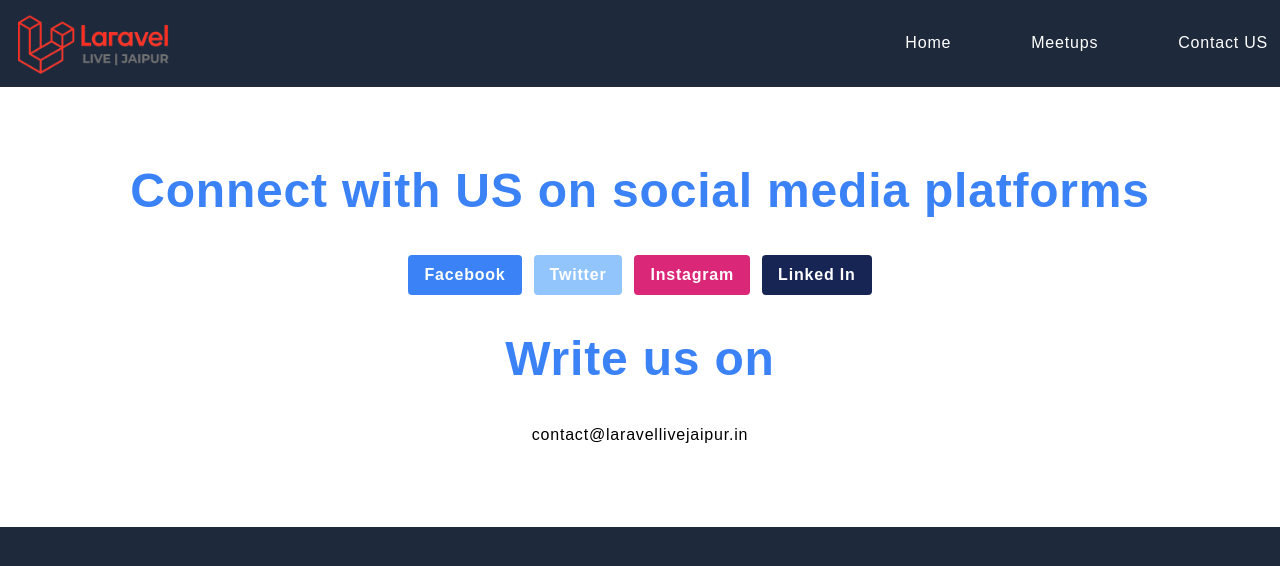
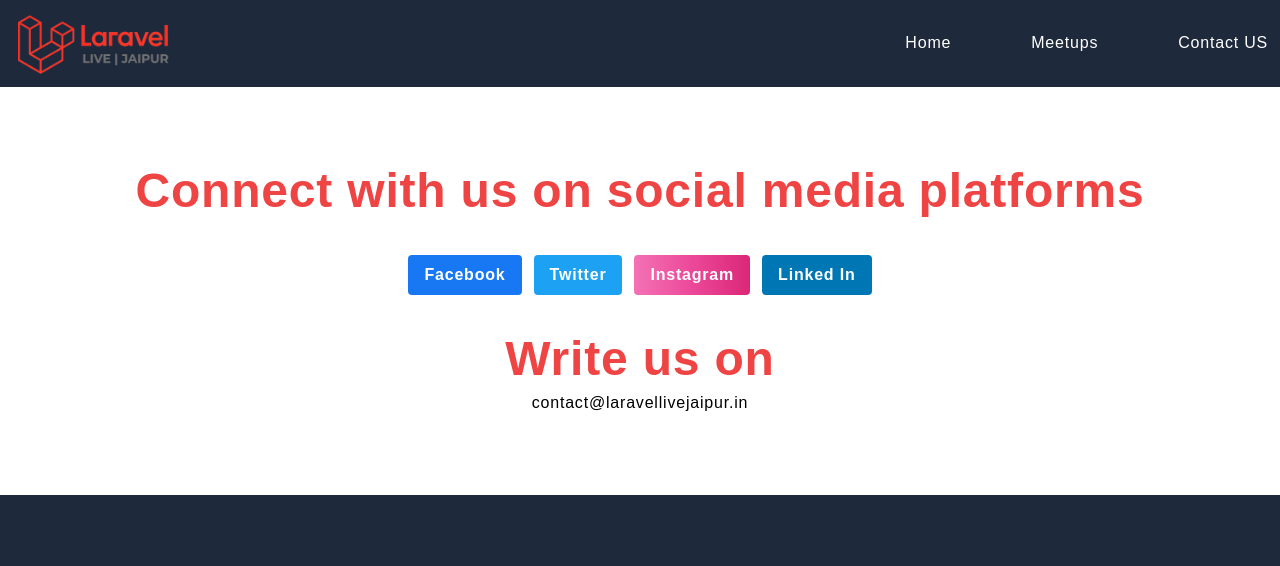
Before and after one commit to laraveljaipur/laravellivejaipur.in, a Next.js app: page /contact-us in a window 1280 px wide. Shown: the top 566 px of the page. Built offline with nearby package versions, Linux system fonts and the light colour scheme.

Commit message:
Refactored UI: implemented dark mode classes, made ui adjustments, and removed unused imports. also updated content

```diff
--- a/src/app/contact-us/page.js
+++ b/src/app/contact-us/page.js
@@ -1,52 +1,82 @@
-import Link from 'next/link'
-import React from 'react'
+import Link from "next/link";
+import React from "react";
+
+const contactEmail = "contact@laravellivejaipur.in";
 
 export const metadata = {
-	title: 'Laravel Live Jaipur - Find your community',
-	description: 'Laravel Live Jaipur - Find your community in Jaipur',
-	keywords: ['Laravel Live Jaipur', ' Find your community in Jaipur', 'laravellivejaipur'],
-	metadataBase: new URL('https://www.laravellivejaipur.in')
-}
+  title: "Laravel Live Jaipur - Find your community",
+  description: "Laravel Live Jaipur - Find your community in Jaipur",
+  keywords: [
+    "Laravel Live Jaipur",
+    " Find your community in Jaipur",
+    "laravellivejaipur",
+  ],
+  metadataBase: new URL("https://www.laravellivejaipur.in"),
+};
 
-const ConatcUS = () => {
+const ContactUS = () => {
   return (
-		<section class='bg-white dark:bg-gray-900'>
-			<div class='flex flex-col bg-center bg-cover bg-no-repeat'>
-				<div class='grid place-items-center mx-auto p-20 sm:my-auto bg-white rounded-3xl space-y-10'>
-					<h1 class='text-5xl font-semibold text-blue-500'>Connect with US on social media platforms</h1>
-					<div class='flex items-center justify-center space-x-3'>
-						<Link href={'https://facebook.com/laravellivejaipur'} target='_blank' class='bg-blue-500 px-4 py-2 font-semibold text-white inline-flex items-center space-x-2 rounded'>
+    <section class="bg-white dark:bg-gray-900">
+      <div class="flex flex-col bg-center bg-cover bg-no-repeat">
+        <div class="grid place-items-center mx-auto p-20 sm:my-auto rounded-3xl space-y-10">
+          <h1 class="text-5xl font-semibold text-red-500">
+            Connect with us on social media platforms
+          </h1>
+          <div class="flex items-center justify-center space-x-3">
+            <Link
+              href={"https://facebook.com/laravellivejaipur"}
+              target="_blank"
+              class="bg-[#1877F2] px-4 py-2 font-semibold text-white inline-flex items-center space-x-2 rounded"
+            >
               {/* <svg class='w-5 h-5 fill-current' role='img' xmlns='http://www.w3.org/2000/svg' viewBox='0 0 24 24'>
 								<path d='M24 12.073c0-6.627-5.373-12-12-12s-12 5.373-12 12c0 5.99 4.388 10.954 10.125 11.854v-8.385H7.078v-3.47h3.047V9.43c0-3.007 1.792-4.669 4.533-4.669 1.312 0 2.686.235 2.686.235v2.953H15.83c-1.491 0-1.956.925-1.956 1.874v2.25h3.328l-.532 3.47h-2.796v8.385C19.612 23.027 24 18.062 24 12.073z' />
 							</svg> */}
               <span>Facebook</span>
             </Link>
-						<Link href={'https://twitter.com/laravel_jaipur'} target='_blank' class='bg-blue-300 px-4 py-2 font-semibold text-white inline-flex items-center space-x-2 rounded'>
+            <Link
+              href={"https://twitter.com/laravel_jaipur"}
+              target="_blank"
+              class="bg-[#1DA1F2] px-4 py-2 font-semibold text-white inline-flex items-center space-x-2 rounded"
+            >
               {/* <svg class='w-5 h-5 fill-current' role='img' xmlns='http://www.w3.org/2000/svg' viewBox='0 0 24 24'>
 								<path d='M23.953 4.57a10 10 0 01-2.825.775 4.958 4.958 0 002.163-2.723c-.951.555-2.005.959-3.127 1.184a4.92 4.92 0 00-8.384 4.482C7.69 8.095 4.067 6.13 1.64 3.162a4.822 4.822 0 00-.666 2.475c0 1.71.87 3.213 2.188 4.096a4.904 4.904 0 01-2.228-.616v.06a4.923 4.923 0 003.946 4.827 4.996 4.996 0 01-2.212.085 4.936 4.936 0 004.604 3.417 9.867 9.867 0 01-6.102 2.105c-.39 0-.779-.023-1.17-.067a13.995 13.995 0 007.557 2.209c9.053 0 13.998-7.496 13.998-13.985 0-.21 0-.42-.015-.63A9.935 9.935 0 0024 4.59z' />
 							</svg> */}
               <span>Twitter</span>
             </Link>
-						<Link href={'https://www.instagram.com/laravel_jaipur'} target='_blank' class='bg-pink-600 px-4 py-2 font-semibold text-white inline-flex items-center space-x-2 rounded'>
+            <Link
+              href={"https://www.instagram.com/laravel_jaipur"}
+              target="_blank"
+              class="bg-gradient-to-r from-pink-400 via-pink-500 to-pink-600 hover:bg-gradient-to-br px-4 py-2 font-semibold text-white inline-flex items-center space-x-2 rounded"
+            >
               {/* <svg class='w-5 h-5 fill-current' role='img' viewBox='0 0 24 24' xmlns='http://www.w3.org/2000/svg'>
 								<path d='M12 0A12 12 0 0 0 0 12a12 12 0 0 0 12 12 12 12 0 0 0 12-12A12 12 0 0 0 12 0zm5.01 4.744c.688 0 1.25.561 1.25 1.249a1.25 1.25 0 0 1-2.498.056l-2.597-.547-.8 3.747c1.824.07 3.48.632 4.674 1.488.308-.309.73-.491 1.207-.491.968 0 1.754.786 1.754 1.754 0 .716-.435 1.333-1.01 1.614a3.111 3.111 0 0 1 .042.52c0 2.694-3.13 4.87-7.004 4.87-3.874 0-7.004-2.176-7.004-4.87 0-.183.015-.366.043-.534A1.748 1.748 0 0 1 4.028 12c0-.968.786-1.754 1.754-1.754.463 0 .898.196 1.207.49 1.207-.883 2.878-1.43 4.744-1.487l.885-4.182a.342.342 0 0 1 .14-.197.35.35 0 0 1 .238-.042l2.906.617a1.214 1.214 0 0 1 1.108-.701zM9.25 12C8.561 12 8 12.562 8 13.25c0 .687.561 1.248 1.25 1.248.687 0 1.248-.561 1.248-1.249 0-.688-.561-1.249-1.249-1.249zm5.5 0c-.687 0-1.248.561-1.248 1.25 0 .687.561 1.248 1.249 1.248.688 0 1.249-.561 1.249-1.249 0-.687-.562-1.249-1.25-1.249zm-5.466 3.99a.327.327 0 0 0-.231.094.33.33 0 0 0 0 .463c.842.842 2.484.913 2.961.913.477 0 2.105-.056 2.961-.913a.361.361 0 0 0 .029-.463.33.33 0 0 0-.464 0c-.547.533-1.684.73-2.512.73-.828 0-1.979-.196-2.512-.73a.326.326 0 0 0-.232-.095z' />
 							</svg> */}
               <span>Instagram</span>
             </Link>
-						<Link href={'https://www.linkedin.com/company/laravel-jaipur'} target='_blank' class='bg-blue-950 px-4 py-2 font-semibold text-white inline-flex items-center space-x-2 rounded'>
+            <Link
+              href={"https://www.linkedin.com/company/laravel-jaipur"}
+              target="_blank"
+              class="bg-[#0077B5] px-4 py-2 font-semibold text-white inline-flex items-center space-x-2 rounded"
+            >
               {/* <svg class='w-5 h-5 fill-current' role='img' viewBox='0 0 24 24' xmlns='http://www.w3.org/2000/svg'>
 								<path d='M12.017 0C5.396 0 .029 5.367.029 11.987c0 5.079 3.158 9.417 7.618 11.162-.105-.949-.199-2.403.041-3.439.219-.937 1.406-5.957 1.406-5.957s-.359-.72-.359-1.781c0-1.663.967-2.911 2.168-2.911 1.024 0 1.518.769 1.518 1.688 0 1.029-.653 2.567-.992 3.992-.285 1.193.6 2.165 1.775 2.165 2.128 0 3.768-2.245 3.768-5.487 0-2.861-2.063-4.869-5.008-4.869-3.41 0-5.409 2.562-5.409 5.199 0 1.033.394 2.143.889 2.741.099.12.112.225.085.345-.09.375-.293 1.199-.334 1.363-.053.225-.172.271-.401.165-1.495-.69-2.433-2.878-2.433-4.646 0-3.776 2.748-7.252 7.92-7.252 4.158 0 7.392 2.967 7.392 6.923 0 4.135-2.607 7.462-6.233 7.462-1.214 0-2.354-.629-2.758-1.379l-.749 2.848c-.269 1.045-1.004 2.352-1.498 3.146 1.123.345 2.306.535 3.55.535 6.607 0 11.985-5.365 11.985-11.987C23.97 5.39 18.592.026 11.985.026L12.017 0z' />
 							</svg> */}
               <span>Linked In</span>
             </Link>
           </div>
-					<h1 class='text-5xl font-semibold text-blue-500'>Write us on</h1>
-					<a href="mailto:contact@laravellivejaipur.in" className="text-black">contact@laravellivejaipur.in</a>
-
+          <div class="flex justify-center items-center flex-col">
+            <h1 class="text-5xl font-semibold text-red-500">Write us on</h1>
+            <a
+              href={`mailto:${contactEmail}`}
+              className="text-black dark:text-white mt-2"
+            >
+              {contactEmail}
+            </a>
+          </div>
         </div>
       </div>
     </section>
-	)
-}
+  );
+};
 
-export default ConatcUS
+export default ContactUS;
--- a/src/app/layout.js
+++ b/src/app/layout.js
@@ -13,7 +13,7 @@ export const metadata = {
 export default function RootLayout({ children }) {
 	return (
 		<html lang='en'>
-			<body className={'container bg-color-primary tracking-wider text-white'}>
+			<body className={'container bg-color-primary tracking-wider text-white min-h-screen'}>
 				<Header />
 				<main className=''>{children}</main>
 			</body>
--- a/src/app/meetups/page.js
+++ b/src/app/meetups/page.js
@@ -60,7 +60,7 @@ meetups.map((record, index) => {
 												<div className='flex items-center flex-col sm:flex-row'>
 													<figcaption className='text-center sm:w-[60px] w-full sm:block flex'>
 														<span className='text-red-500 sm:mr-0 mr-2'>{dayjs(record.date).format('MMM')}</span>
-														<span className='block text-black'>{dayjs(record.date).year()}</span>
+														<span className='block text-black dark:text-white'>{dayjs(record.date).year()}</span>
 													</figcaption>
 													<h5 className='sm:text-md text-md font-bold tracking-tight text-gray-900 dark:text-white sm:w-[calc(100%_-_60px)] w-full'>
 													{record.title}
--- a/src/app/page.js
+++ b/src/app/page.js
@@ -3,7 +3,6 @@ import Link from 'next/link'
 import { BsMic } from 'react-icons/bs'
 import { FaHandsHelping } from "react-icons/fa";
 import FirstMeetup from '../../public/images/first-meetup.jpg'
-import DecMeetupLink from '../../public/images/dec-meetup-laravellivejaipur.png'
 import Sponsers from './components/Sponsers'
 import React from 'react'
 export const metadata = {
@@ -23,8 +22,8 @@ export default function Home() {
 				<div className='mr-auto place-self-center lg:col-span-7'>
 					<h1 className='bg-clip-text max-w-2xl mb-4 text-3xl text-color-secondary font-extrabold tracking-tight leading-none md:text-5xl xl:text-6xl dark:text-white'>Laravel Live Jaipur</h1>
 					<p className='max-w-2xl mb-6 font-light text-gray-500 lg:mb-8 md:text-lg lg:text-xl dark:text-gray-400'>
-						Laravel Jaipur Community is an open-source community based in Jaipur, India. It is dedicated to promoting and supporting the Laravel PHP framework, which is known for its elegant syntax
-						and developer-friendly features. The community is comprised of passionate Laravel developers, who are committed to sharing knowledge, expertise, and best practices in the field of web
+						Laravel Jaipur Community is an open-source community based in Jaipur, India. It is dedicated to promoting and supporting the Laravel PHP framework, known for its elegant syntax
+						and developer-friendly features. The community comprises passionate Laravel developers committed to sharing knowledge, expertise, and best practices in web
 						development.
 					</p>
 					<div className='flex items-center flex-wrap tagline-mobile gap-3'>
@@ -65,7 +64,7 @@ export default function Home() {
 				ticketsEnabled &&
 				<div className='sm:bg-white bg-color-primary'>
 					<div className='grid max-w-screen-xl px-4 py-8 mx-auto sm:w-70 '>
-						<h2 className='sm:text-black text-white mb-3'>April Chapter Meetups : <span className='sm:text-black text-color-secondary sm:inline block text-center'>Tickets Book now</span></h2>
+						{/* <h2 className='sm:text-black text-white mb-3'>April Chapter Meetups : <span className='sm:text-black text-color-secondary sm:inline block text-center'>Tickets Book now</span></h2> */}
 						<iframe
 							src='https://allevents.in/manage/tickets/book.php?event_id=80001696912222&auto_fill=1&platform=iframe&hide_details=1'
 							style={{ width: '100%', height: '518px', border: '1px solid #efefef' }}
```
Lines whose indentation alone changed are shown as unchanged.
